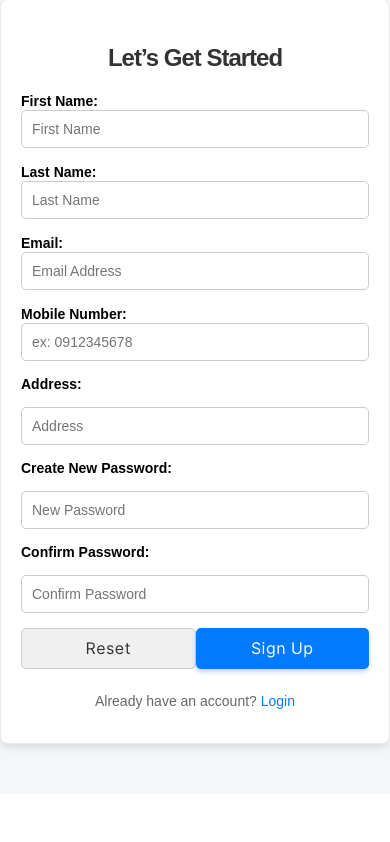
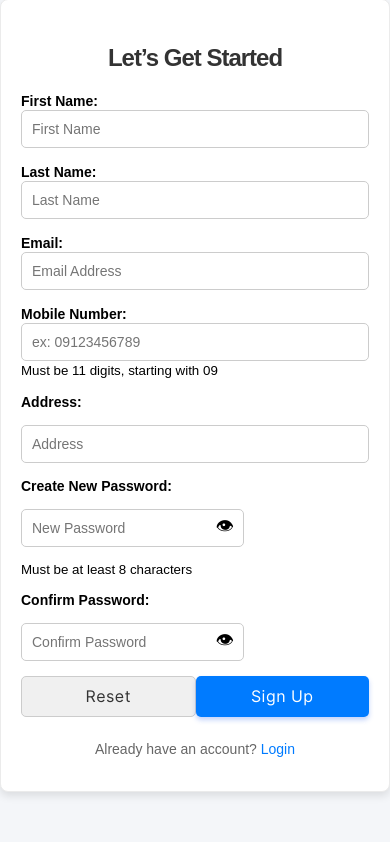
Before and after one commit to bermejoFlorence/booking, a PHP site: page /create-account.php in a window 390 px wide. Shown: the part 51-893 px from the top of the page. Before the commit the page ends 805 px from the top, so only its background shows below. Run offline with PHP 8.4, Linux system fonts and the light colour scheme.

Commit message:
creating password and phone number numbers only

```diff
--- a/create-account.php
+++ b/create-account.php
@@ -131,6 +131,22 @@
                 min-width: 100%;
             }
         }
+
+        .password-container {
+        position: relative;
+        display: flex;
+        align-items: center;
+    }
+    .password-container input {
+        flex: 1;
+        padding-right: 30px; /* Para hindi matakpan ng icon ang text */
+    }
+    .toggle-password {
+        position: absolute;
+        right: 10px;
+        cursor: pointer;
+        font-size: 18px;
+    }
     </style>
 </head>
 <body>
@@ -146,7 +162,7 @@ $_SESSION["date"] = $date;
 include("connection.php");
 
 $error = '';
-
+// saving to database
 if ($_POST) {
     $fname = $_POST['fname'];
     $lname = $_POST['lname'];
@@ -213,7 +229,7 @@ if ($_POST) {
 }
 ?>
 
-
+<!-- form for creating account -->
 <div class="container">
     <p class="header-text">Let’s Get Started</p>
 
@@ -236,7 +252,10 @@ if ($_POST) {
             </div>
             <div class="form-group-half">
                 <label for="tele">Mobile Number:</label>
-                <input type="tel" name="tele" class="form-control" placeholder="ex: 0912345678" pattern="[0]{1}[0-9]{9}">
+                <input type="tel" name="tele" class="form-control" placeholder="ex: 09123456789"
+                    pattern="^09[0-9]{9}$" maxlength="11" required
+                    oninput="this.value = this.value.replace(/[^0-9]/g, '')">
+                <small>Must be 11 digits, starting with 09</small>
             </div>
         </div>
 
@@ -247,12 +266,21 @@ if ($_POST) {
 
         <div class="form-group">
             <label for="newpassword">Create New Password:</label>
-            <input type="password" name="newpassword" class="form-control" placeholder="New Password" required>
+            <div class="password-container">
+                <input type="password" name="newpassword" id="newpassword" class="form-control" placeholder="New Password"
+                    minlength="8" pattern=".{8,}" required>
+                <span class="toggle-password" onclick="togglePassword('newpassword')">👁</span>
+            </div>
+            <small>Must be at least 8 characters</small>
         </div>
 
         <div class="form-group">
             <label for="cpassword">Confirm Password:</label>
-            <input type="password" name="cpassword" class="form-control" placeholder="Confirm Password" required>
+            <div class="password-container">
+                <input type="password" name="cpassword" id="cpassword" class="form-control" placeholder="Confirm Password"
+                    minlength="8" pattern=".{8,}" required>
+                <span class="toggle-password" onclick="togglePassword('cpassword')">👁</span>
+            </div>
         </div>
 
         <?php echo $error; ?>
@@ -265,6 +293,18 @@ if ($_POST) {
         <p class="sub-text">Already have an account? <a href="login.php">Login</a></p>
     </form>
 </div>
+
+<script>
+        function togglePassword(fieldId) {
+        var passwordField = document.getElementById(fieldId);
+        if (passwordField.type === "password") {
+            passwordField.type = "text";
+        } else {
+            passwordField.type = "password";
+        }
+    }
+
+</script>
 </body>
 
 </html>
```
Also changed, not shown: webpage/contact.php (+4 -4 lines).
